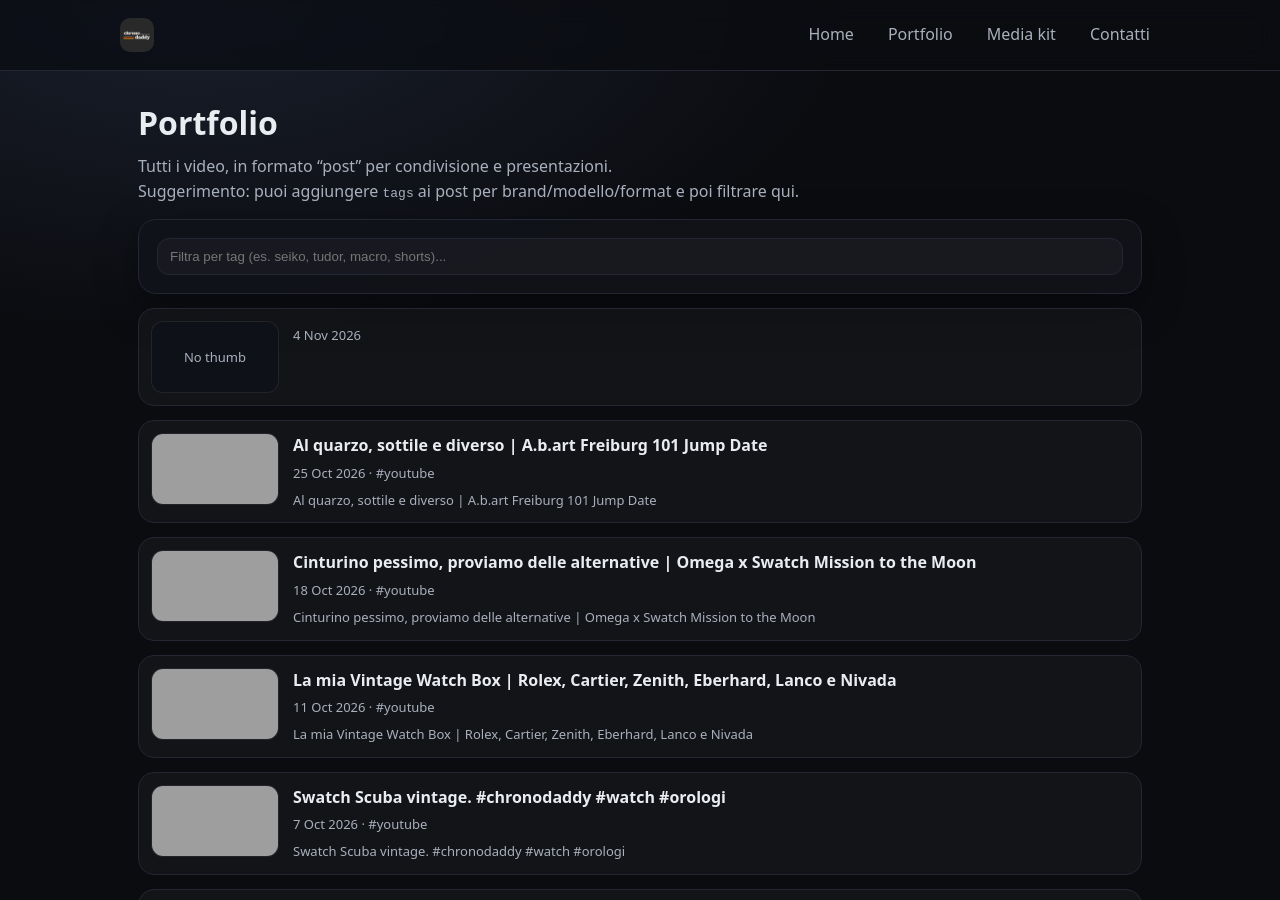
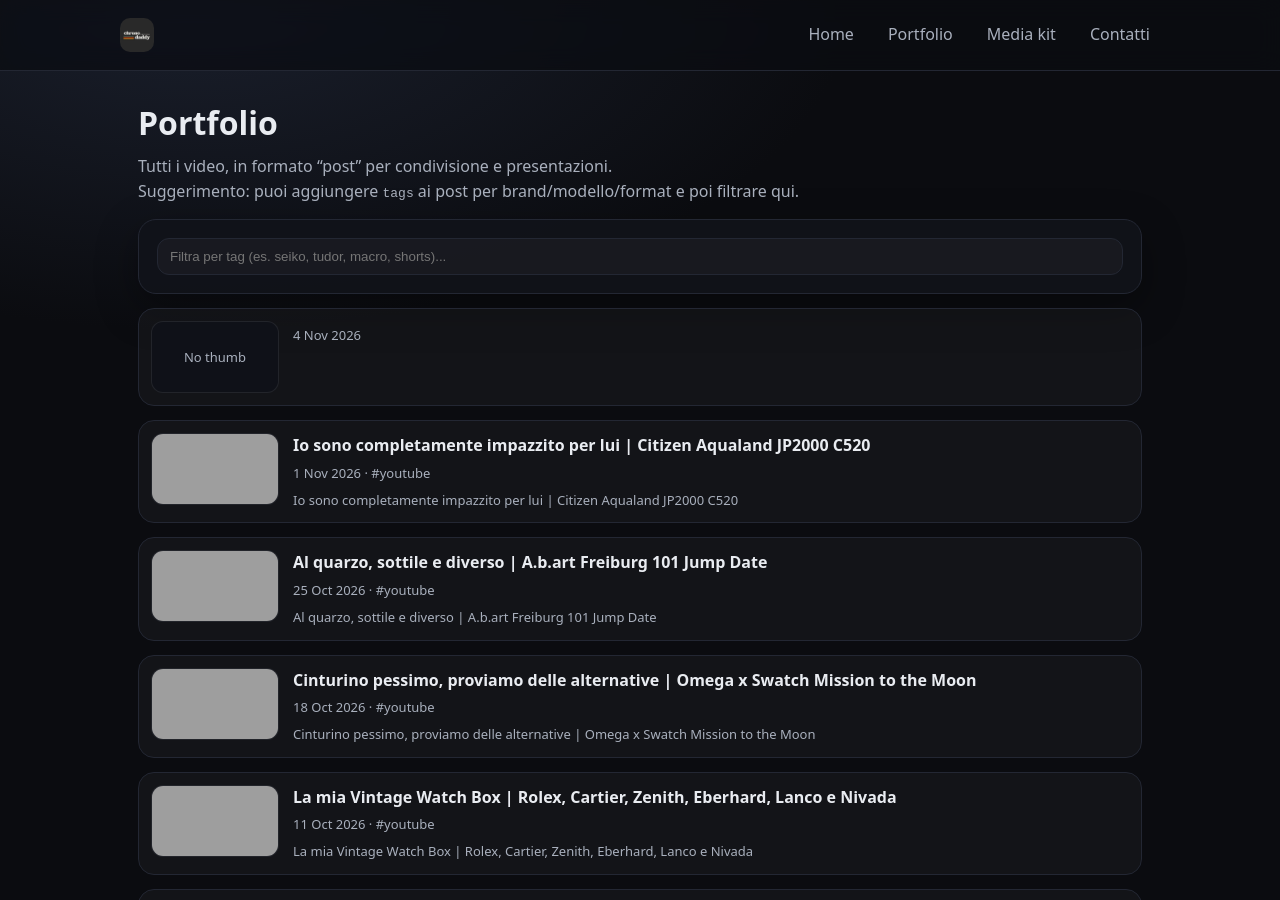
Before and after one commit to claudiostoduto/chronodaddy, a Jekyll site: the page built from _pages/portfolio.md, in a window 1280 px wide and 900 px high, cut to the strip 0-900 px from the top of the window. Built offline with Jekyll 4.4.1, drawn with Linux system fonts in a browser that asks for light colours; grey boxes are pictures that could not be loaded.

Commit message:
chore: add new YouTube posts

```diff
--- /dev/null
+++ b/_posts/2026-11-01-io-sono-completamente-impazzito-per-lui-citizen-aqualand-jp2000-c520.md
@@ -0,0 +1,14 @@
+---
+title: "Io sono completamente impazzito per lui | Citizen Aqualand JP2000 C520"
+date: 2026-11-01
+videoId: "9NXonPAi7Bk"
+youtubeUrl: "https://www.youtube.com/watch?v=9NXonPAi7Bk"
+thumbnail: "https://i2.ytimg.com/vi/9NXonPAi7Bk/hqdefault.jpg"
+tags: [youtube]
+excerpt: "Io sono completamente impazzito per lui | Citizen Aqualand JP2000 C520"
+---
+
+<!--
+Questo post è stato generato automaticamente.
+Puoi aggiungere tag più specifici (brand/modello/format) e una descrizione/contesto per renderlo un vero case study.
+-->
--- a/assets/channel-stats.json
+++ b/assets/channel-stats.json
@@ -1,6 +1,6 @@
 {
   "subscribers": 892,
-  "views": 511344,
-  "videos": 255,
-  "updatedAt": "2026-11-01T15:59:35.101Z"
+  "views": 511782,
+  "videos": 256,
+  "updatedAt": "2026-11-01T20:28:09.093Z"
 }
```
